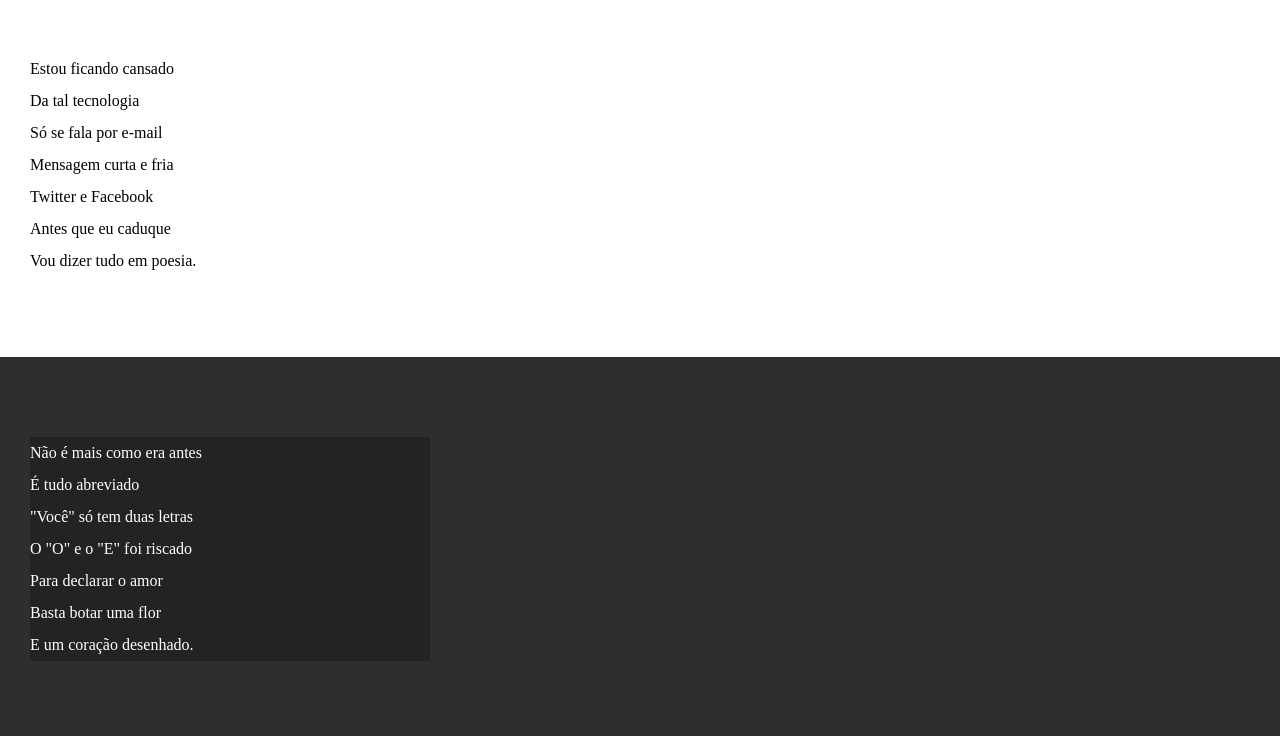
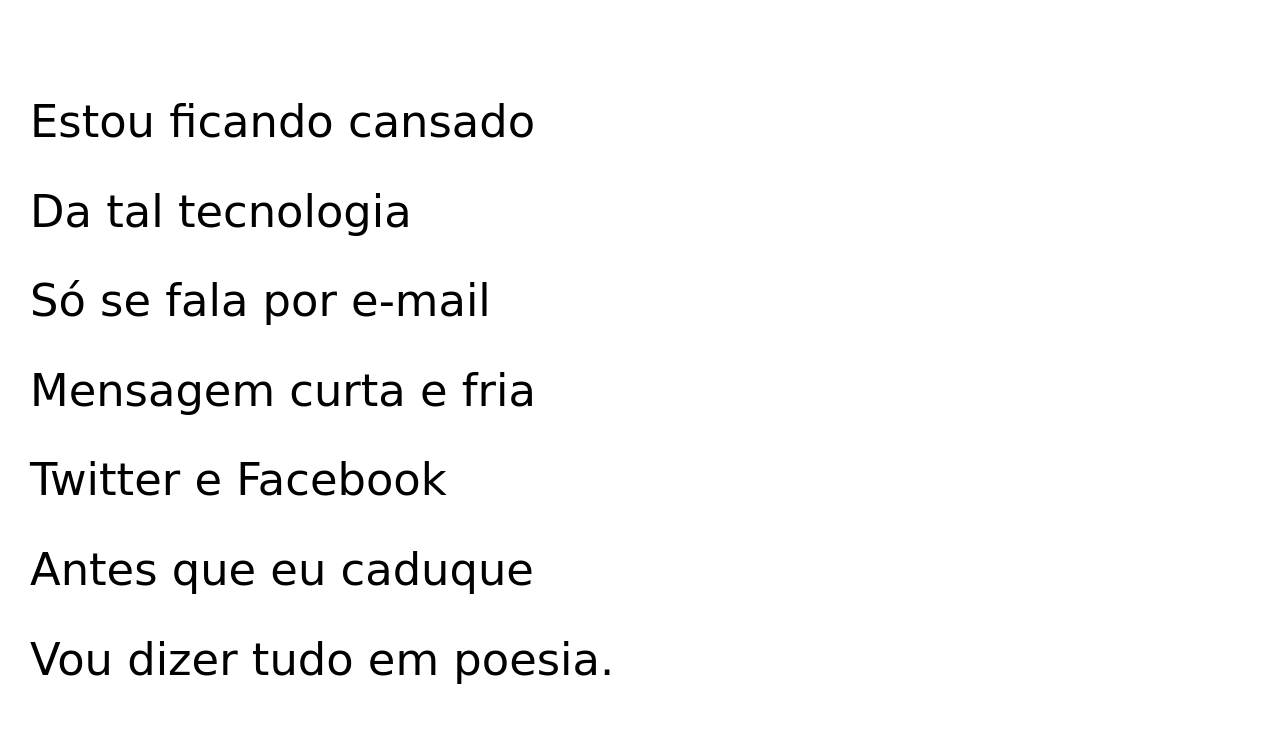
Before and after one commit to ErnestoMajor/projeto-cordel, a plain HTML site: page imagens/index.html in a window 1280 px wide. Shown: the part 182-918 px from the top of the page. Drawn offline with Linux system fonts and the light colour scheme.

Commit message:
atualização de estilos desafio 12

```diff
--- a/imagens/estilo/style.css
+++ b/imagens/estilo/style.css
@@ -1,51 +1,78 @@
  @charset "UTF-8";
+
+ @import url('https://fonts.googleapis.com/css2?family=Passion+One&display=swap');
+
+ @import url('https://fonts.googleapis.com/css2?family=Sriracha&display=swap');
+
+ :root {
+   --font1: Verdana, Geneva, Tahoma, Sans-serif;
+   --font2: font-family: "Passion One", sans-serif;
+   --font3: " Sriracha", cursive;
+ }
 
  * {
     margin: 0px;
     padding: 0px;
  }
+
  html, body {
+   font-family: var(--font1);
     min-height: 100vh;
     background-color: darkgray;
  }
+
  header {
     background-color: black;
     text-align: center;
     color: white;
  }
+
  header > h1 {
+   font-size: 4vw;
+   font-family: var(--font2);
     padding-top: 50px;
     font-variant: small-caps;
  }
+
  header > p {
     padding-bottom: 50px;
  }
+
  a {
     color: white;
     text-decoration: none;
     font-weight: bolder;
  }
+
  a:hover {
     text-decoration: underline;
  }
+
  section {
     padding-top: 10vh;
     padding-bottom: 10vh;
     padding-left: 30px;
     line-height: 2em;
+    font-family: var(--font3);
+    font-size: 3.5vw;
  }
+
  section.imagem > p {
     background-color: rgba(0, 0, 0, 0.247);
-    width: 400px;
+    padding: 4px;
+    display: inline-block;
  }
+
  section.normal {
     background-color: white;
     color: black;
  }
+
  section.imagem {
     background-color: rgb(46, 46, 46);
     color: white;
  }
+
  footer {
     background-color: black;
     text-align: center;
```
